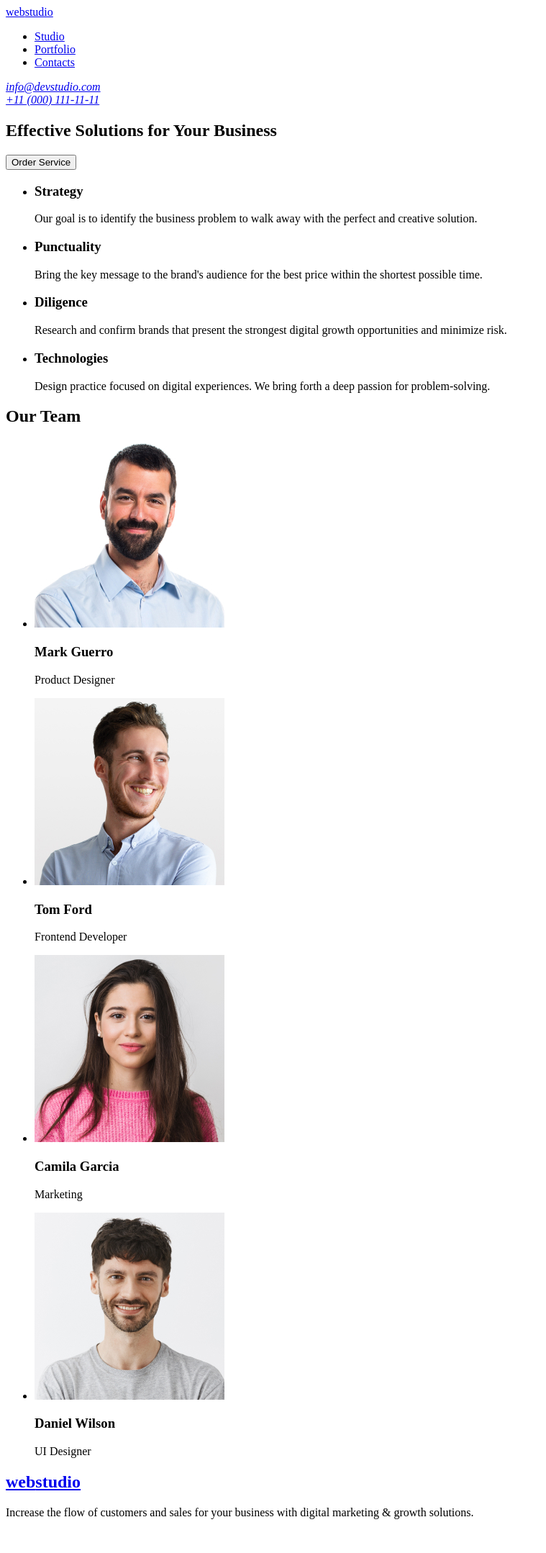
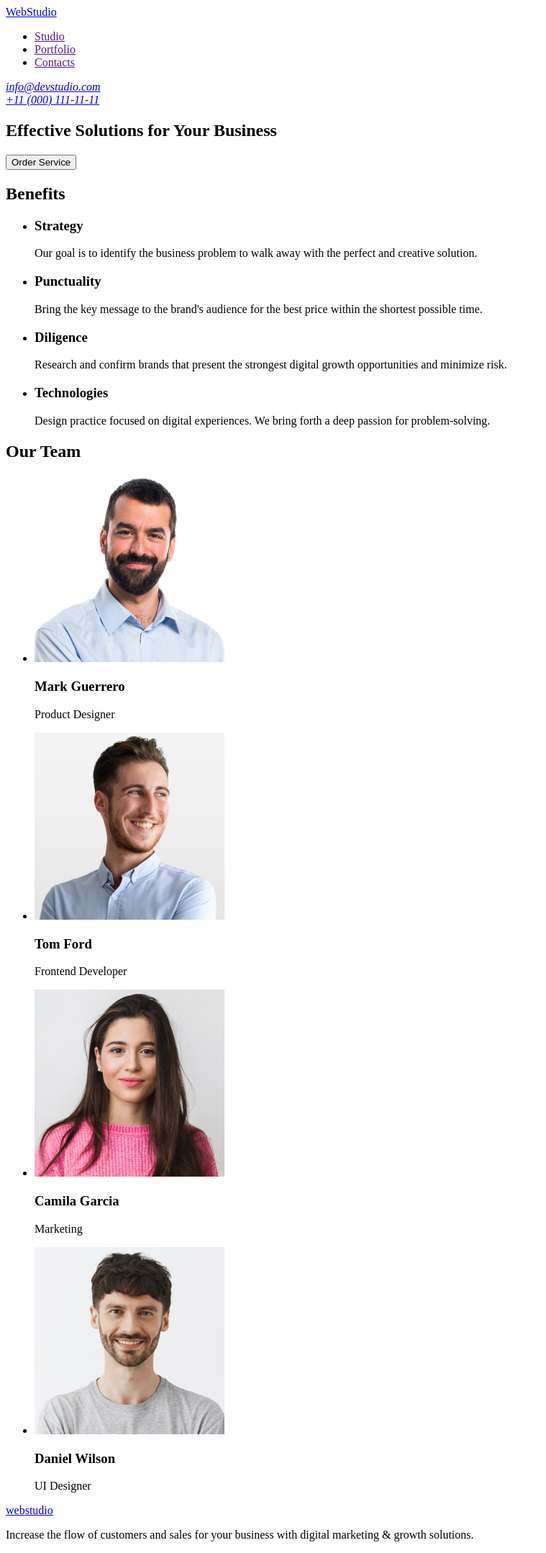
Before and after one commit to Dok6857/goit-homework-1, a plain HTML site: page index.html in a window 1280 px wide. Shown: the whole page at 72% size, without its empty margins (0-759 px from the left). Before the commit the page ends 2127 px from the top, so only its background shows below. Drawn offline with Linux system fonts and the light colour scheme.

Commit message:
fixed mistakes

```diff
--- a/index.html
+++ b/index.html
@@ -8,14 +8,15 @@
 
   <body>
     <header>
-      <a href="./index.html"><span>web</span>studio</a>
       <nav>
+        <a href="./index.html">WebStudio</a>
         <ul>
-          <li><a href="/">Studio</a></li>
-          <li><a href="/">Portfolio</a></li>
-          <li><a href="/">Contacts</a></li>
+          <li><a href="">Studio</a></li>
+          <li><a href="">Portfolio</a></li>
+          <li><a href="">Contacts</a></li>
         </ul>
       </nav>
+
       <address>
         <a href="mailto:info@devstudio.com">info@devstudio.com</a> <br />
         <a href="tel:+110001111111">+11 (000) 111-11-11</a> <br />
@@ -29,6 +30,7 @@
         <button type="button">Order Service</button>
       </section>
       <section>
+        <h2>Benefits</h2>
         <ul>
           <li>
             <h3>Strategy</h3>
@@ -69,11 +71,11 @@
           <li>
             <img
               src="./images/our_team/mark_guerro.jpg"
-              alt="Mark Guerro"
+              alt="Mark Guerrero"
               width="264"
               height="260"
             />
-            <h3>Mark Guerro</h3>
+            <h3>Mark Guerrero</h3>
             <p>Product Designer</p>
           </li>
           <li>
@@ -112,9 +114,7 @@
 
     <!-- FOOTER SECTION -->
     <footer>
-      <h2>
-        <a href="./index.html"><span>web</span>studio</a>
-      </h2>
+      <a href="./index.html"><span>web</span>studio</a>
       <p>
         Increase the flow of customers and sales for your business with digital
         marketing & growth solutions.
```
